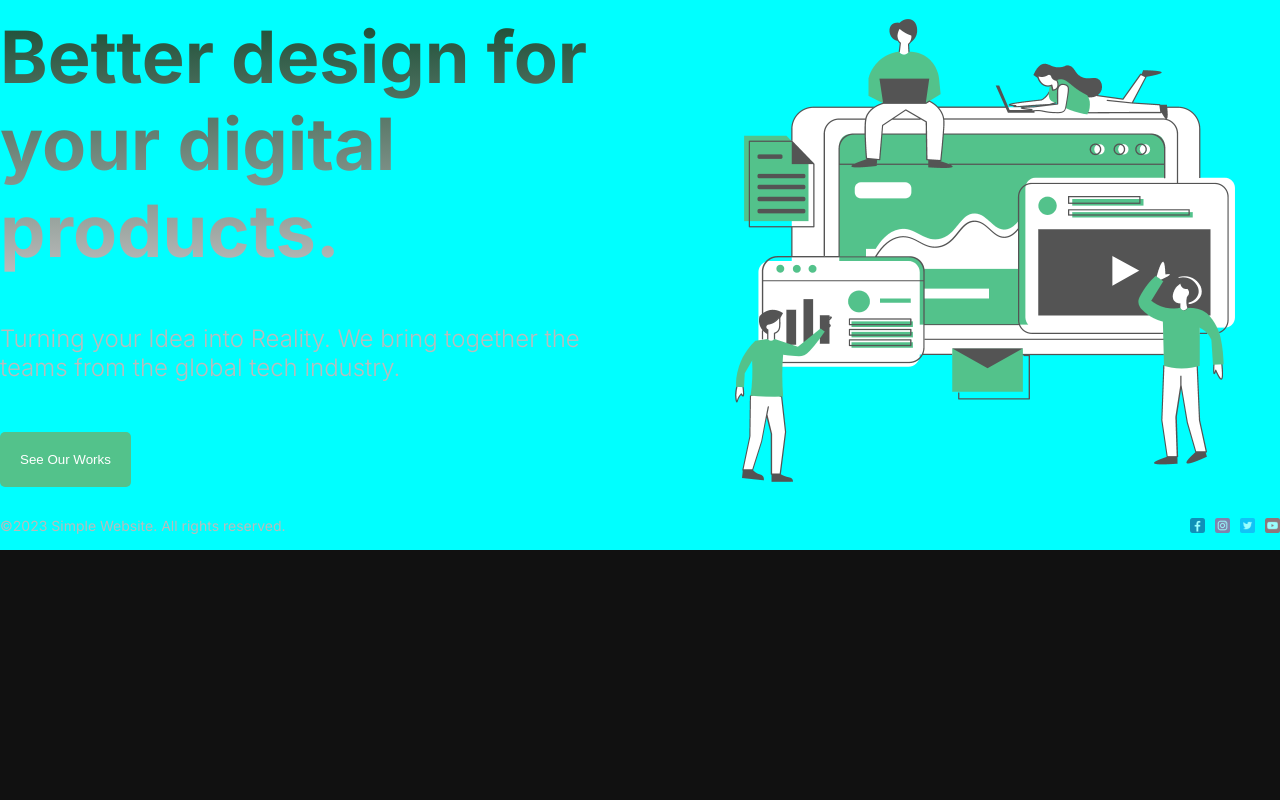
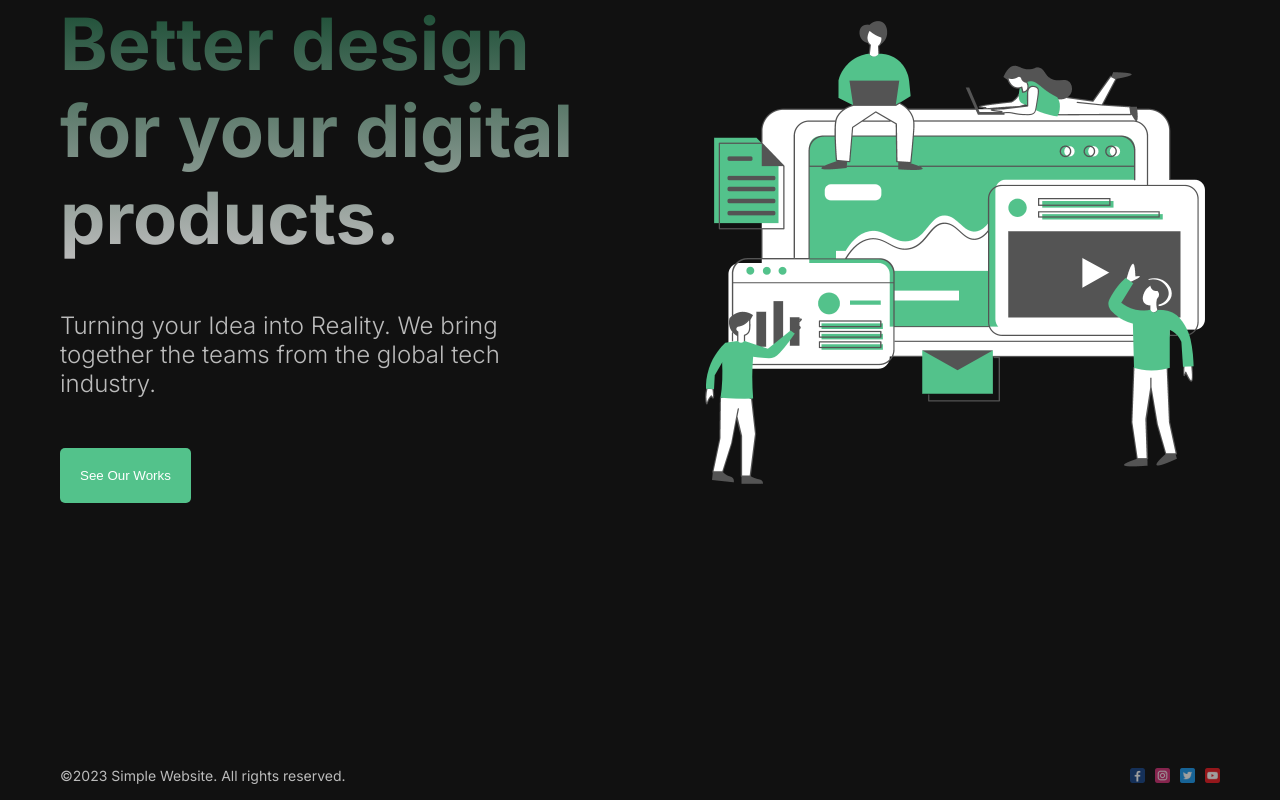
Before and after one commit to farhdibehnamdev/Simple-Nextjs-Website, a Next.js app: page / in a window 1280 px wide. Built offline with nearby package versions, Linux system fonts and the light colour scheme.

Commit message:
feat:Add styles to global css.

```diff
--- a/src/app/globals.css
+++ b/src/app/globals.css
@@ -18,5 +18,11 @@ a {
 }
 
 .container {
-  background-color: aqua;
+  max-width: 1366px;
+  min-height: 100vh;
+  margin: 0 auto;
+  padding: 0 60px;
+  display: flex;
+  flex-direction: column;
+  justify-content: space-between;
 }
```
